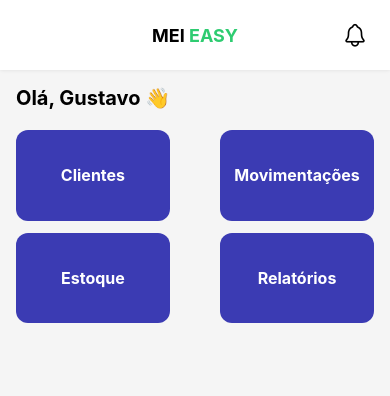
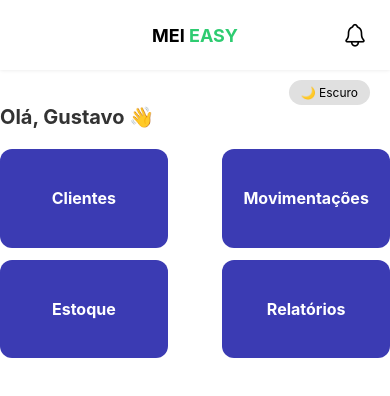
Before and after one commit to ICEI-PUC-Minas-PSG-ADS-TI/icei-pucminas-psg-ads-n-2026-1-tiam-mei-easy, a React Native app in the folder src/app/: screen /Home in a window 390 px wide. Shown: the top 396 px of the page. Built offline with nearby package versions, Linux system fonts and the light colour scheme; no server answers.

Commit message:
Corrige toggle de tema e HomePage

```diff
--- a/src/app/App.js
+++ b/src/app/App.js
@@ -1,17 +1,11 @@
-import { StatusBar } from 'expo-status-bar';
-import { StyleSheet, Text, View } from 'react-native';
-
-import AppNavigator from './navigation/AppNavigator';
+import React from 'react';
+import { ThemeProvider } from './context/ThemeContext';
+import AppNavigator from './navigation/AppNavigator'; // <--- ESTA LINHA ESTAVA FALTANDO!
 
 export default function App() {
-  return <AppNavigator />;
+  return (
+    <ThemeProvider>
+      <AppNavigator />
+    </ThemeProvider>
+  );
 }
-
-const styles = StyleSheet.create({
-  container: {
-    flex: 1,
-    backgroundColor: '#fff',
-    alignItems: 'center',
-    justifyContent: 'center',
-  },
-});
--- /dev/null
+++ b/src/app/context/ThemeContext.js
@@ -0,0 +1,36 @@
+import React, { createContext, useState, useEffect, useContext } from 'react';
+import AsyncStorage from '@react-native-async-storage/async-storage';
+
+const ThemeContext = createContext();
+
+// 1. Certifique-se de que o 'export' está antes de 'const ThemeProvider'
+export const ThemeProvider = ({ children }) => {
+  const [theme, setTheme] = useState('light');
+
+  useEffect(() => {
+    const loadTheme = async () => {
+      try {
+        const savedTheme = await AsyncStorage.getItem('@user_theme');
+        if (savedTheme !== null) setTheme(savedTheme);
+      } catch (e) {
+        console.log("Erro ao carregar tema:", e);
+      }
+    };
+    loadTheme();
+  }, []);
+
+  const toggleTheme = async () => {
+    const newTheme = theme === 'light' ? 'dark' : 'light';
+    setTheme(newTheme);
+    await AsyncStorage.setItem('@user_theme', newTheme);
+  };
+
+  return (
+    <ThemeContext.Provider value={{ theme, toggleTheme }}>
+      {children}
+    </ThemeContext.Provider>
+  );
+};
+
+// 2. O hook de uso também precisa ser exportado separadamente
+export const useTheme = () => useContext(ThemeContext);
--- a/src/app/navigation/AppNavigator.js
+++ b/src/app/navigation/AppNavigator.js
@@ -2,9 +2,10 @@ import React, { useMemo } from 'react';
 import { Platform } from 'react-native';
 import { NavigationContainer } from '@react-navigation/native';
 import { createNativeStackNavigator } from '@react-navigation/native-stack';
+import { useTheme } from '../context/ThemeContext';
 
-
-import HomePage from "../screens/screensMisc/HomePage.js"
+// Importe suas telas
+import HomePage from "../screens/screensMisc/HomePage";
 import ListaMovimentacoesScreen from '../screens/movimentacoes/ListaMovimentacoesScreen';
 import NovaMovimentacaoScreen from '../screens/movimentacoes/NovaMovimentacaoScreen';
 
@@ -17,6 +18,8 @@ const linkingScreens = {
 };
 
 export default function AppNavigator() {
+  const { theme } = useTheme();
+
   const linking = useMemo(() => {
     if (Platform.OS !== 'web' || typeof window === 'undefined') {
       return undefined;
@@ -29,7 +32,12 @@ export default function AppNavigator() {
 
   return (
     <NavigationContainer linking={linking}>
-      <Stack.Navigator screenOptions={{ headerShown: false }}>
+      <Stack.Navigator
+        screenOptions={{
+          headerShown: false,
+          contentStyle: { backgroundColor: theme === 'dark' ? '#121212' : '#FFFFFF' }
+        }}
+      >
         <Stack.Screen name="Home" component={HomePage} />
         <Stack.Screen name="ListaMovimentacoes" component={ListaMovimentacoesScreen} />
         <Stack.Screen name="NovaMovimentacao" component={NovaMovimentacaoScreen} />
--- a/src/app/screens/screensMisc/HomePage.js
+++ b/src/app/screens/screensMisc/HomePage.js
@@ -1,18 +1,53 @@
+import { useTheme } from '../../context/ThemeContext';
 import React from "react";
-import { View, Text, StyleSheet } from "react-native";
+import { View, Text, StyleSheet, TouchableOpacity } from "react-native";
 
 import Header from "../../components/header.js";
 import ButtonNavigation from "../../components/buttonDefault.js";
 
 export default function HomeScreen({ navigation }) {
   const userName = "Gustavo";
+  const { theme, toggleTheme } = useTheme();
 
   return (
-    <View style={styles.container}>
+    <View
+      style={{
+        flex: 1,
+        backgroundColor: theme === "dark" ? "#121212" : "#FFF",
+      }}
+    >
       <Header />
 
-      <View style={styles.content}>
-        <Text style={styles.greeting}>Olá, {userName} 👋</Text>
+      <TouchableOpacity
+        onPress={toggleTheme}
+        style={{
+          alignSelf: "flex-end",
+          marginRight: 20,
+          marginTop: 10,
+          paddingVertical: 5,
+          paddingHorizontal: 12,
+          backgroundColor: theme === "dark" ? "#333" : "#E0E0E0",
+          borderRadius: 15,
+        }}
+      >
+        <Text
+          style={{
+            fontSize: 12,
+            color: theme === "dark" ? "#FFF" : "#000",
+          }}
+        >
+          {theme === "light" ? "🌙 Escuro" : "☀️ Claro"}
+        </Text>
+      </TouchableOpacity>
+
+      <Text
+        style={[
+          styles.greeting,
+          { color: theme === "dark" ? "#FFF" : "#333" },
+        ]}
+      >
+        Olá, {userName} 👋
+      </Text>
 
       <View style={styles.grid}>
         <ButtonNavigation
@@ -36,14 +71,12 @@ export default function HomeScreen({ navigation }) {
         />
       </View>
     </View>
-    </View>
   );
 }
 
 const styles = StyleSheet.create({
   container: {
     flex: 1,
-    backgroundColor: "#F5F5F5",
   },
 
   content: {
@@ -61,6 +94,6 @@ const styles = StyleSheet.create({
     flexDirection: "row",
     flexWrap: "wrap",
     justifyContent: "space-between",
-    gap: 12, // se não funcionar no seu RN, te mostro alternativa
+    gap: 12,
   },
 });
```
Lines whose indentation alone changed are shown as unchanged.
